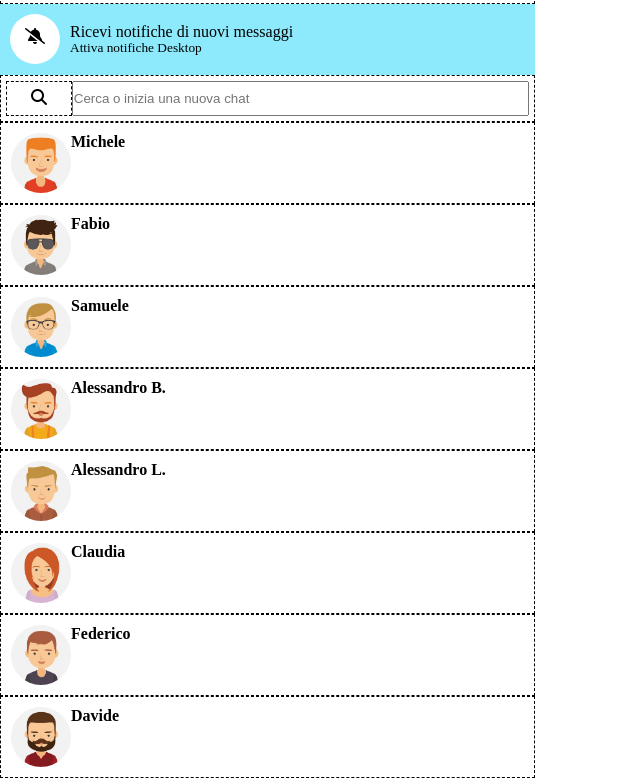
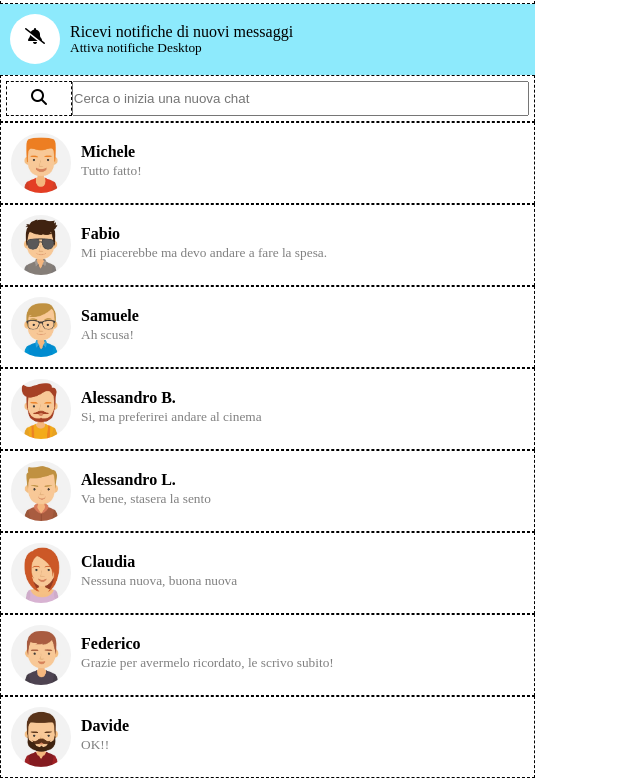
Before and after one commit to LorenzoMoccia/vue-boolzapp, a plain HTML site: page index.html in a window 1280 px wide. Shown: the part 68-846 px from the top of the page, without its empty margins (0-640 px from the left). Drawn offline with nearby package versions, Linux system fonts and the light colour scheme.

Commit message:
Fix last message

```diff
--- a/css/style.css
+++ b/css/style.css
@@ -110,6 +110,7 @@ i{
     padding: 10px;
     display: flex;
 }
+
 .contact-img-container{
     width: 60px;
     height: 60px;
@@ -121,3 +122,11 @@ i{
     height: 60px;
     border-radius: 50%;
 }
+
+.contact-name-container{
+    padding: 10px;
+}
+
+.last-message-text{
+    color: grey;
+ }
--- a/index.html
+++ b/index.html
@@ -66,7 +66,7 @@
 
         <!----------CONTACTS--------------------->
         <ul>
-            <li v-for="contact in contacts">
+            <li v-for="(contact, index) in contacts">
                 <div class="contact-container debug">
                     <div class="contact-img-container">
                         <img :src="`img/avatar${contact.avatar}.jpg`" alt="" class="contact-img">
@@ -74,6 +74,7 @@
 
                     <div class="contact-name-container">
                         <h4>{{contact.name}}</h4>
+                        <small class="last-message-text">{{contact.messages[contact.messages.length-1].message}}</small>
                     </div>
                 </div>
             </li>
```
